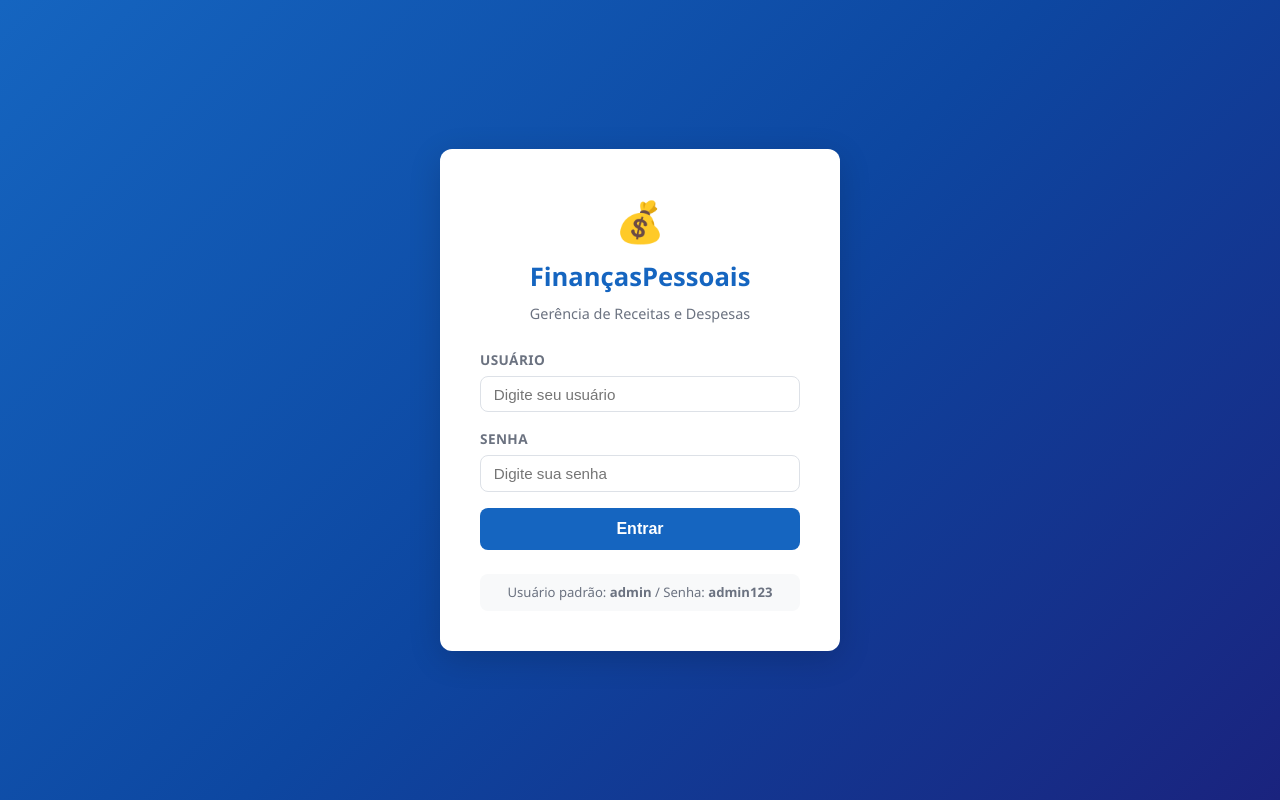
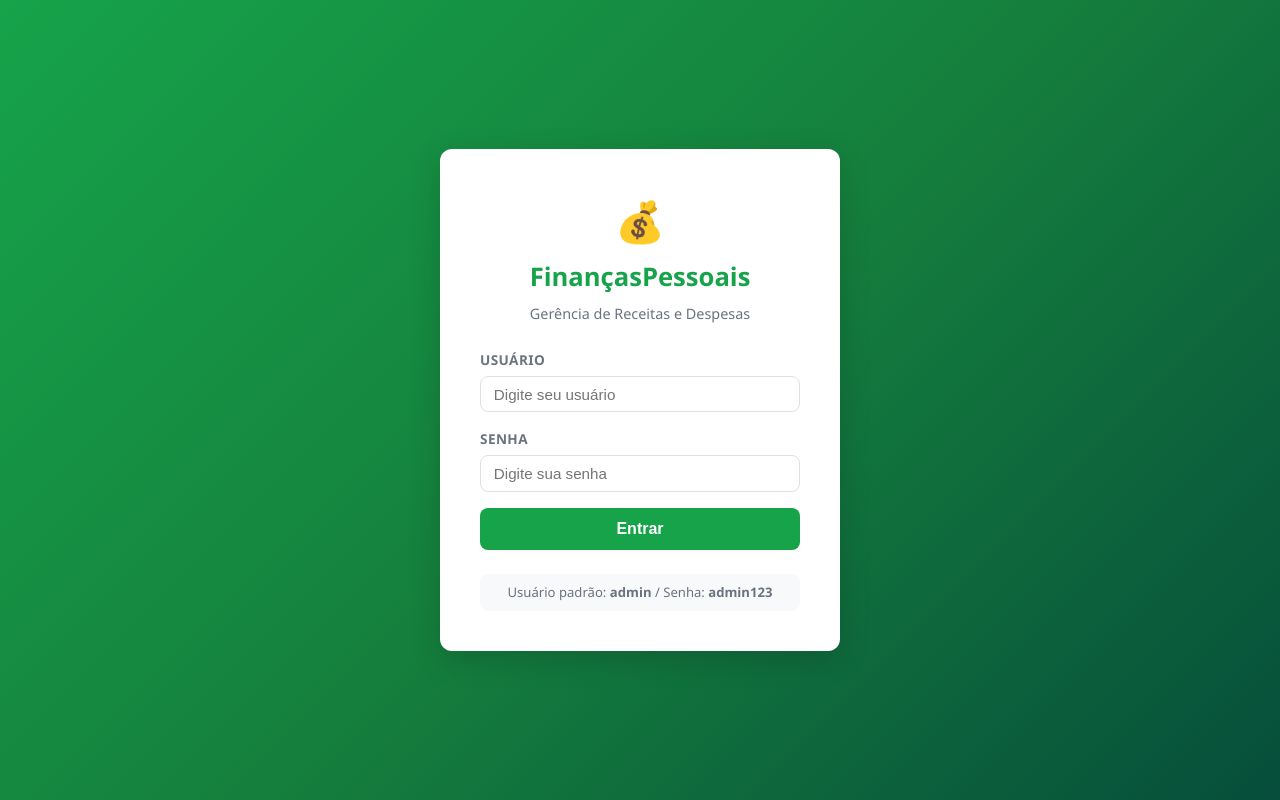
Before and after one commit to PedroScheid/gerencia-configuracao-financas, a React (Vite) app in the folder frontend/: page /login in a window 1280 px wide. Built offline with nearby package versions, Linux system fonts and the light colour scheme.

Commit message:
feat: alterar cor da ribbon para verde

```diff
--- a/frontend/src/index.css
+++ b/frontend/src/index.css
@@ -10,9 +10,9 @@
 }
 
 :root {
-  --primary: #1565c0;
-  --primary-dark: #0d47a1;
-  --primary-light: #e3f2fd;
+  --primary: #16a34a;
+  --primary-dark: #15803d;
+  --primary-light: #dcfce7;
   --receita: #2e7d32;
   --receita-light: #e8f5e9;
   --despesa: #c62828;
@@ -275,7 +275,7 @@ body {
   display: flex;
   align-items: center;
   justify-content: center;
-  background: linear-gradient(135deg, #1565c0 0%, #0d47a1 50%, #1a237e 100%);
+  background: linear-gradient(135deg, #16a34a 0%, #15803d 50%, #064e3b 100%);
   padding: 1rem;
 }
 
```
Also changed, not shown: 2 other files (tests, documents, lock files or other folders).
